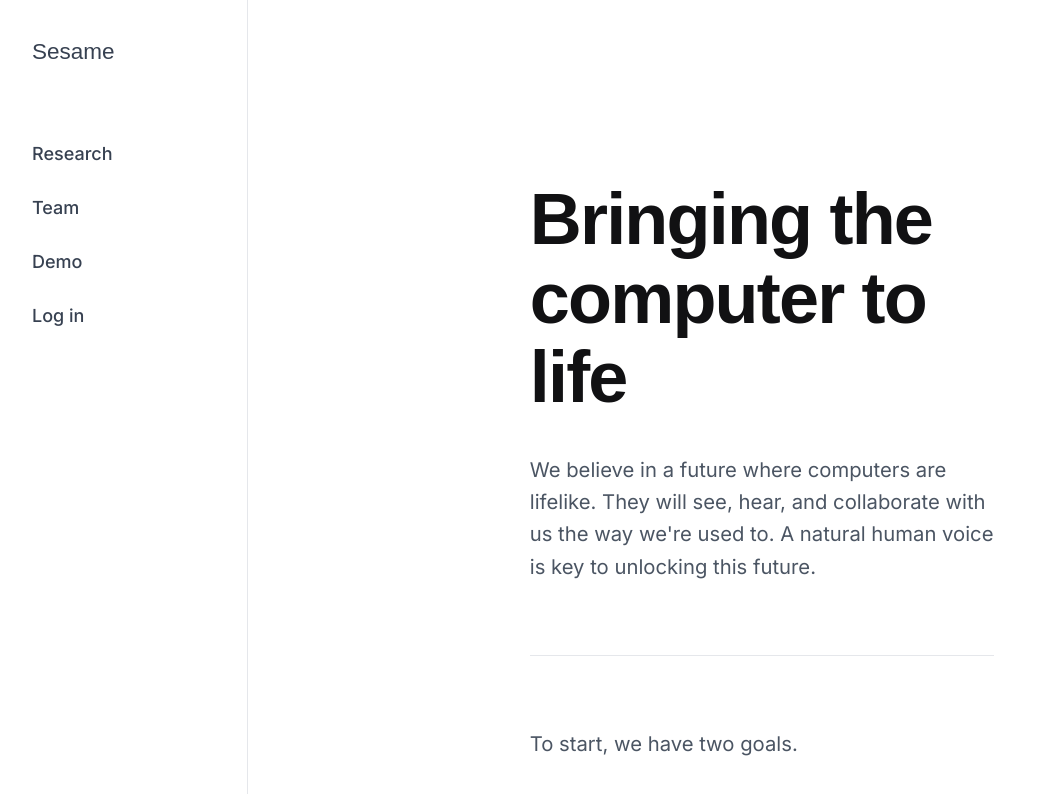
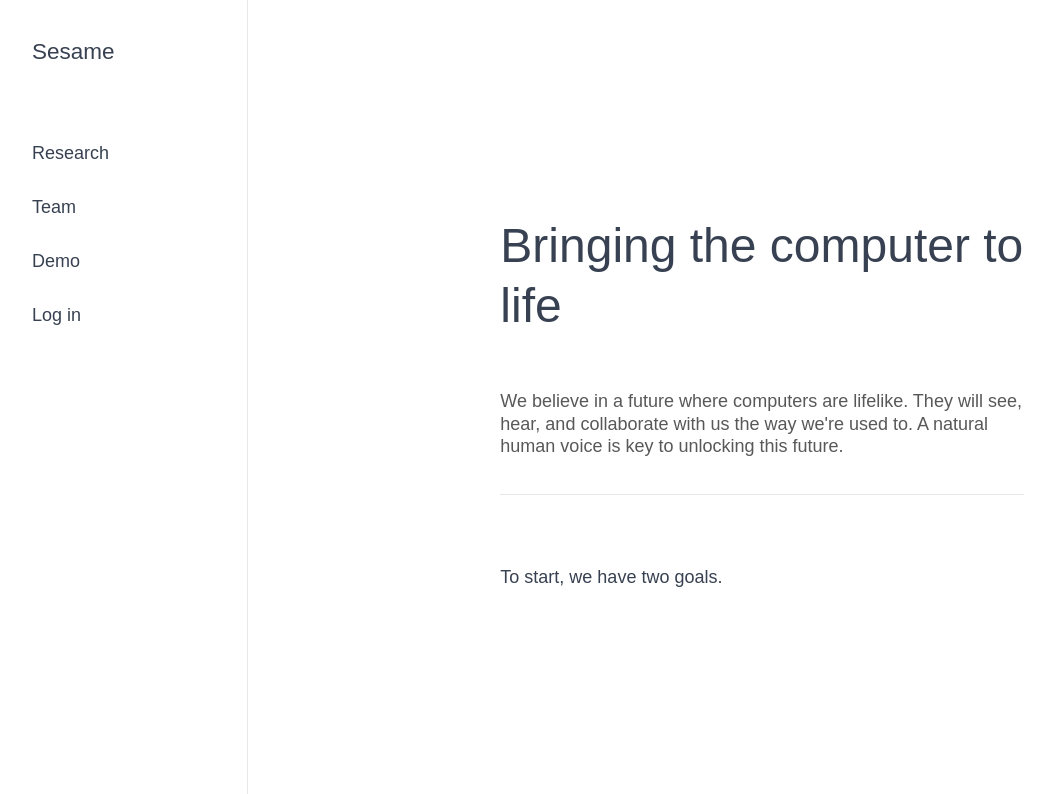
Before and after one commit to ncy08/McCarrenLabs, a Next.js app: page / in a window 1280 px wide. Shown: the top 794 px of the page, without its empty margins (4-1057 px from the left). Built offline with nearby package versions, Linux system fonts and the light colour scheme; a web font is replaced by a local one.

Commit message:
Fix layout issues: (1) Remove footer border-t (2) Fix hero and goals section responsive padding (3) Add intermediate breakpoints to tailwind config (4) Ensure consistent centering between sections

```diff
--- a/components/home/GoalsSection.tsx
+++ b/components/home/GoalsSection.tsx
@@ -1,9 +1,9 @@
 "use client";
 
 import React from "react";
-import { motion } from "framer-motion";
-import GridBand from "../ui/GridBand";
 import Link from "next/link";
+import Image from "next/image";
+import { motion, useReducedMotion } from "framer-motion";
 
 /**
  * Goals Section Component
@@ -12,106 +12,78 @@
  * Note: Images have been removed to match Site #2's cleaner design.
  */
 
-// Animation variants for the goals section
-const containerVariants = {
-  hidden: { opacity: 0 },
-  visible: {
-    opacity: 1,
-    transition: {
-      staggerChildren: 0.3,
+export default function GoalsSection() {
+  const prefersReducedMotion = useReducedMotion();
+
+  const goals = [
+    {
+      number: "01",
+      title: "A personal companion",
+      description:
+        "An ever-present brilliant friend and conversationalist, keeping you informed and organized, helping you be a better version of yourself.",
+      link: {
+        href: "/research/uncanny-valley-voice",
+        text: "Crossing the uncanny valley of conversational voice",
       },
     },
-};
+    {
+      number: "02",
+      title: "Lightweight eyewear",
+      description:
+        "Designed to be worn all day, giving you high-quality audio and convenient access to your companion who can observe the world alongside you.",
+      image: "/images/eyewear.jpg",
+    },
+  ];
 
-const itemVariants = {
-  hidden: { opacity: 0, y: 20 },
-  visible: {
-    opacity: 1,
-    y: 0,
-    transition: {
-      duration: 0.6,
-      ease: "easeOut",
-    },
-  },
-};
-
-export default function GoalsSection() {
   return (
-    <section className="py-16 md:py-24 lg:py-32 bg-white">
-      <GridBand>
-        <div className="col-span-12">
-          <motion.div
-            variants={containerVariants}
-            initial="hidden"
-            whileInView="visible"
+    <div className="bg-light1">
+      {goals.map((goal, index) => (
+        <motion.section
+          key={goal.number}
+          initial={prefersReducedMotion ? {} : { opacity: 0, y: 40 }}
+          whileInView={{ opacity: 1, y: 0 }}
+          transition={{ duration: 0.7, ease: "easeOut" }}
           viewport={{ once: true, margin: "-100px" }}
-            className="space-y-32 md:space-y-40"
+          className="relative overflow-hidden"
         >
-            {/* First Goal */}
-            <motion.div variants={itemVariants} className="relative">
-              <div className="relative">
-                {/* Goal number as a large background element */}
-                <div className="goal-number">01</div>
-
-                <div className="relative z-10 md:ml-16 lg:ml-24">
-                  <h2 className="text-h2 font-semibold mb-6">
-                    A personal companion
-                  </h2>
-                  <p className="text-lg text-gray-700 mb-8">
-                    An ever-present brilliant friend and conversationalist,
-                    keeping you informed and organized, helping you be a better
-                    version of yourself.
+          <div className="relative grid grid-cols-6 gap-4 md:gap-8 lg:gap-12 md:grid-cols-12 max-w-screen-2xl mx-auto px-4 sm:px-6 md:px-8 mdlg:px-12 lg:px-16 lglx:px-20 xl:px-24 2xl:px-32 py-12 md:py-20 lg:py-28">
+            <div className="col-span-6 md:col-span-10 md:col-start-2 lg:col-span-10 lg:col-start-2 xl:col-span-8 xl:col-start-3">
+              <p className="text-ink/40 text-base font-normal mb-4">
+                {goal.number}
               </p>
 
-                  <p className="text-lg text-gray-700 mb-4">
-                    Try our{" "}
-                    <Link
-                      href="/demo"
-                      className="text-sesame-primary underline hover:text-sesame-accent transition-colors"
-                    >
-                      demo
-                    </Link>
-                    .
+              <h2 className="text-h2 font-season text-main mb-[var(--s16)]">
+                {goal.title}
+              </h2>
+
+              <p className="text-body text-secondary mb-[var(--s24)] max-w-2xl">
+                {goal.description}
               </p>
 
+              {goal.link && (
                 <Link
-                    href="/research/uncanny-valley-voice"
-                    className="text-sesame-primary underline hover:text-sesame-accent transition-colors"
+                  href={goal.link.href}
+                  className="inline-block text-secondary hover:text-main transition-colors underline"
                 >
-                    Crossing the uncanny valley of conversational voice
+                  {goal.link.text}
                 </Link>
+              )}
+
+              {goal.image && (
+                <div className="mt-[var(--s20)]">
+                  <Image
+                    src={goal.image}
+                    alt={goal.title}
+                    width={800}
+                    height={500}
+                    className="rounded-radius2 shadow-subtle w-full"
+                  />
+                </div>
+              )}
             </div>
           </div>
-            </motion.div>
-
-            {/* Second Goal */}
-            <motion.div variants={itemVariants} className="relative">
-              <div className="relative">
-                {/* Goal number as a large background element */}
-                <div className="goal-number">02</div>
-
-                <div className="relative z-10 md:ml-16 lg:ml-24">
-                  <h2 className="text-h2 font-semibold mb-6">
-                    Lightweight eyewear
-                  </h2>
-                  <p className="text-lg text-gray-700 mb-8">
-                    Designed to be worn all day, giving you high-quality audio
-                    and convenient access to your companion who can observe the
-                    world alongside you.
-                  </p>
-
-                  <Link
-                    href="/research/designed-for-comfort"
-                    className="text-sesame-primary underline hover:text-sesame-accent transition-colors"
-                  >
-                    Designed for all-day comfort
-                  </Link>
+        </motion.section>
+      ))}
     </div>
-              </div>
-            </motion.div>
-          </motion.div>
-        </div>
-      </GridBand>
-    </section>
   );
 }
--- a/components/home/HeroSection.tsx
+++ b/components/home/HeroSection.tsx
@@ -2,8 +2,6 @@
 
 import React from "react";
 import { motion, useReducedMotion } from "framer-motion";
-import GridBand from "../ui/GridBand";
-import MotionSection from "../ui/MotionSection";
 
 /**
  * Hero Section Component
@@ -14,86 +12,35 @@
  */
 
 export default function HeroSection() {
-  // Check if user prefers reduced motion
   const prefersReducedMotion = useReducedMotion();
 
   return (
-    <MotionSection className="pt-24 pb-16 md:pt-36 md:pb-20 lg:pt-40 lg:pb-24 relative overflow-hidden">
-      {/* Radial gradient accent as pseudo-element with the exact specs requested */}
-      <style jsx>{`
-        section::before {
-          content: "";
-          position: absolute;
-          inset: 0;
-          border-radius: 50%;
-          background: radial-gradient(
-            70% 70% at 50% 30%,
-            rgba(244, 180, 26, 0.25),
-            transparent 70%
-          );
-          pointer-events: none;
-          mix-blend-mode: screen;
-          transform: translateY(-15%);
-        }
-      `}</style>
-
-      <GridBand>
-        <div className="col-span-full md:col-start-2 md:col-end-12 lg:col-start-3 lg:col-end-11 xl:col-start-4 xl:col-end-10 relative">
-          <motion.h1
-            initial={
-              prefersReducedMotion
-                ? { opacity: 1, y: 0 }
-                : { opacity: 0, y: 40 }
-            }
+    <section className="relative overflow-hidden bg-light1">
+      <div className="relative grid grid-cols-6 gap-4 md:gap-8 lg:gap-12 md:grid-cols-12 max-w-screen-2xl mx-auto px-4 sm:px-6 md:px-8 mdlg:px-12 lg:px-16 lglx:px-20 xl:px-24 2xl:px-32 pt-12 md:pt-32 lg:pt-48 pb-8 md:pb-16">
+        <div className="col-span-6 md:col-span-10 md:col-start-2 lg:col-span-10 lg:col-start-2 xl:col-span-8 xl:col-start-3">
+          <motion.div
+            initial={prefersReducedMotion ? {} : { opacity: 0, y: 20 }}
             animate={{ opacity: 1, y: 0 }}
             transition={{ duration: 0.6, ease: "easeOut" }}
-            className="hero-heading font-season relative z-10 text-[#111113] max-w-[12ch]"
           >
-            Bringing the computer to life
-          </motion.h1>
+            <h1 className="font-medium text-[36px] md:text-[48px] leading-tight font-seasons max-w-[20ch]">
+              Bringing the computer to life
+            </h1>
 
-          <motion.p
-            initial={
-              prefersReducedMotion
-                ? { opacity: 1, y: 0 }
-                : { opacity: 0, y: 40 }
-            }
-            animate={{ opacity: 1, y: 0 }}
-            transition={{ duration: 0.6, ease: "easeOut", delay: 0.1 }}
-            className="hero-paragraph mt-6 md:mt-8 max-w-[52ch]"
-          >
-            We believe in a future where computers are lifelike. They will see,
-            hear, and collaborate with us the way we're used to. A natural human
-            voice is key to unlocking this future.
-          </motion.p>
+            <p className="mt-12 max-w-full md:max-w-[50ch] lg:max-w-[55ch] xl:max-w-[60ch] leading-tight text-[15px] sm:text-[16px] md:text-[18px] font-seasons text-ink/70">
+              We believe in a future where computers are lifelike. They will
+              see, hear, and collaborate with us the way we're used to. A
+              natural human voice is key to unlocking this future.
+            </p>
 
-          <motion.div
-            className="mt-12 mb-10 md:my-16 w-full h-px bg-gray-200"
-            initial={
-              prefersReducedMotion
-                ? { opacity: 1, scaleX: 1 }
-                : { opacity: 0, scaleX: 0 }
-            }
-            whileInView={{ opacity: 1, scaleX: 1 }}
-            transition={{ duration: 0.6, ease: "easeOut", delay: 0.2 }}
-            viewport={{ once: true }}
-            style={{ transformOrigin: "left" }}
-          ></motion.div>
+            <div className="line my-8 bg-black/10 h-px w-full border-0" />
 
-          <motion.p
-            initial={
-              prefersReducedMotion
-                ? { opacity: 1, y: 0 }
-                : { opacity: 0, y: 40 }
-            }
-            animate={{ opacity: 1, y: 0 }}
-            transition={{ duration: 0.6, ease: "easeOut", delay: 0.2 }}
-            className="hero-paragraph mb-0"
-          >
-            To start, we have two goals.
-          </motion.p>
+            <p className="mt-16 mb-8 text-[18px] font-seasons font-medium">
+              To start, we have two goals.
+            </p>
+          </motion.div>
         </div>
-      </GridBand>
-    </MotionSection>
+      </div>
+    </section>
   );
 }
--- a/tailwind.config.js
+++ b/tailwind.config.js
@@ -11,10 +11,11 @@
         "gradient-radial": "radial-gradient(var(--tw-gradient-stops))",
       },
       colors: {
+        fog: "#E5E5E5",
         sesame: {
           primary: "var(--sesame-primary)",
-          accent: "var(--sesame-accent)", // yellow highlight on hover
-          mute: "var(--sesame-bg)", // light grey backgrounds
+          accent: "var(--sesame-accent)",
+          mute: "var(--sesame-bg)",
         },
         black: "#0A0A0A",
         white: "#FFFFFF",
@@ -23,19 +24,34 @@
           200: "#EEEEEE",
           300: "#E0E0E0",
         },
-        ink: "#0A0A0A",
-        light1: "#FFFFFF",
+        ink: "#111111",
+        light1: "rgb(var(--color-light-1))",
+        light2: "rgb(var(--color-light-2))",
+        light3: "rgb(var(--color-light-3))",
+        green1: "rgb(var(--color-green-1))",
+        green2: "rgb(var(--color-green-2))",
+        green3: "rgb(var(--color-green-3))",
+        green4: "rgb(var(--color-green-4))",
+        green5: "rgb(var(--color-green-5))",
+        green6: "rgb(var(--color-green-6))",
+        green7: "rgb(var(--color-green-7))",
+        main: "rgb(var(--color-main-text))",
+        secondary: "rgba(var(--color-main-text), 0.7)",
+        tertiary: "rgba(var(--color-main-text), 0.6)",
       },
       borderColor: {
         subtle: "#EEEEEE",
+        normal: "rgb(var(--color-gray-1))",
+        secondary: "rgba(var(--color-main-text), 0.7)",
       },
       ringColor: {
-        ink: "#0A0A0A",
+        ink: "#111111",
       },
       fontFamily: {
-        sans: ["Inter", "sans-serif"],
+        sans: ["Season VF Sans", "var(--font-season)", "serif"],
         inter: ["Inter", "sans-serif"],
-        season: ["var(--font-season)", "serif"],
+        season: ["Season VF Sans", "var(--font-season)", "serif"],
+        seasons: ["Season VF Sans", "var(--font-season)", "serif"],
         mono: ["Menlo", "Monaco", "Consolas", "monospace"],
       },
       fontSize: {
@@ -44,7 +60,7 @@
           { lineHeight: "1.05", fontWeight: "600", letterSpacing: "-0.02em" },
         ],
         "heading-2": ["2.5rem", { lineHeight: "1.2", fontWeight: "600" }],
-        "body-lg": ["1.25rem", { lineHeight: "1.5", fontWeight: "400" }],
+        "body-lg": ["1.25rem", { lineHeight: "1.2", fontWeight: "400" }],
         h1: [
           "clamp(2.5rem, 5vw, 4.5rem)",
           { lineHeight: "1.05", fontWeight: "600" },
@@ -55,7 +71,19 @@
         ],
         body: [
           "clamp(1rem, 1.2vw, 1.25rem)",
-          { lineHeight: "1.5", fontWeight: "400" },
+          { lineHeight: "1.2", fontWeight: "400" },
+        ],
+        sidebar: [
+          "1.125rem",
+          { lineHeight: "135%", fontWeight: "630", letterSpacing: "0.035em" },
+        ],
+        "sidebar-light": [
+          "1.125rem",
+          { lineHeight: "135%", fontWeight: "502", letterSpacing: "0.035em" },
+        ],
+        button: [
+          "0.93rem",
+          { lineHeight: "120%", fontWeight: "530", letterSpacing: "0.035em" },
         ],
       },
       spacing: {
@@ -91,6 +119,13 @@
       },
       screens: {
         xs: "480px",
+        sm: "640px",
+        md: "768px",
+        mdlg: "900px",
+        lg: "1024px",
+        lglx: "1140px",
+        xl: "1280px",
+        "2xl": "1536px",
       },
     },
   },
```
Also changed, not shown: components/layout/Footer.tsx (+61 -29 lines). Lines whose indentation alone changed are shown as unchanged.
